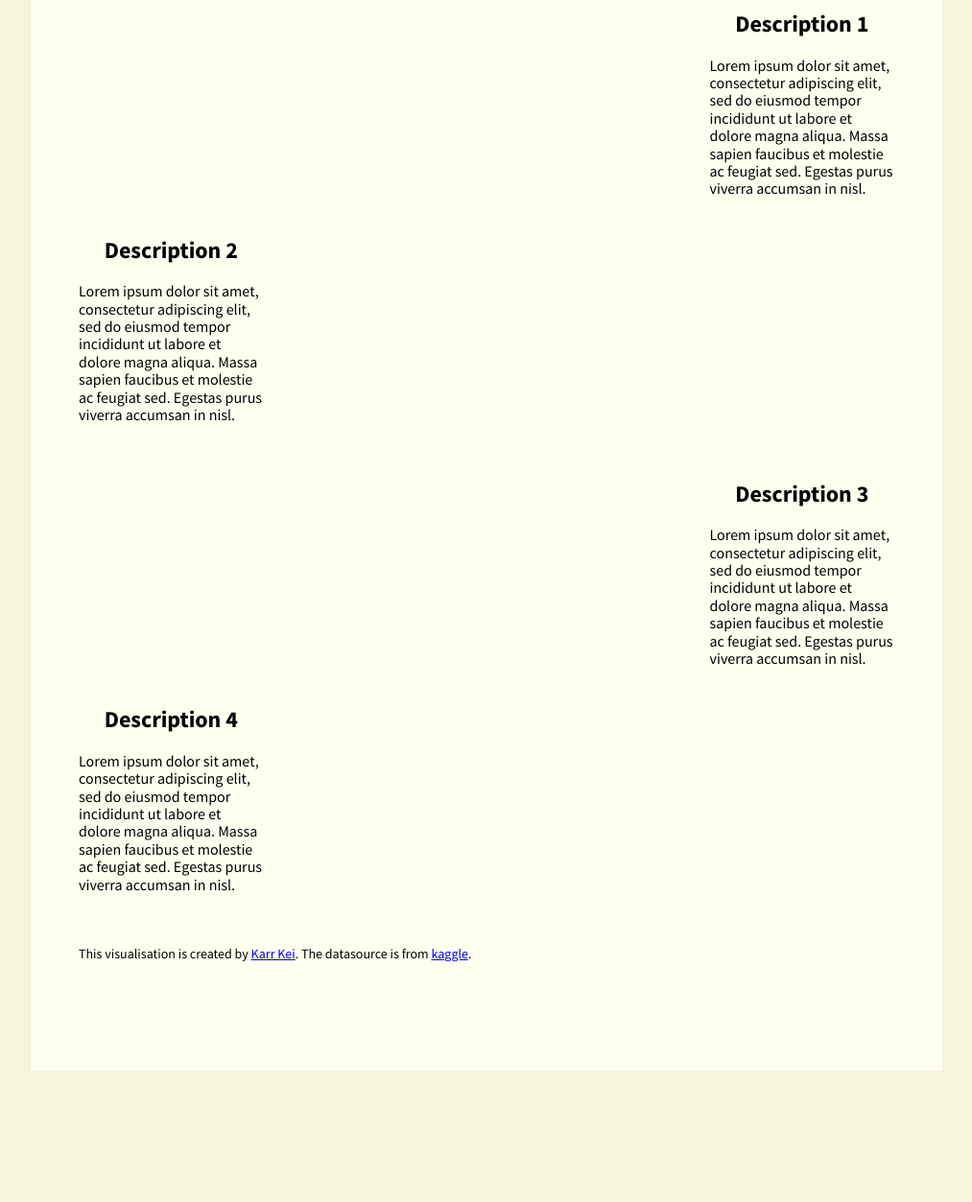
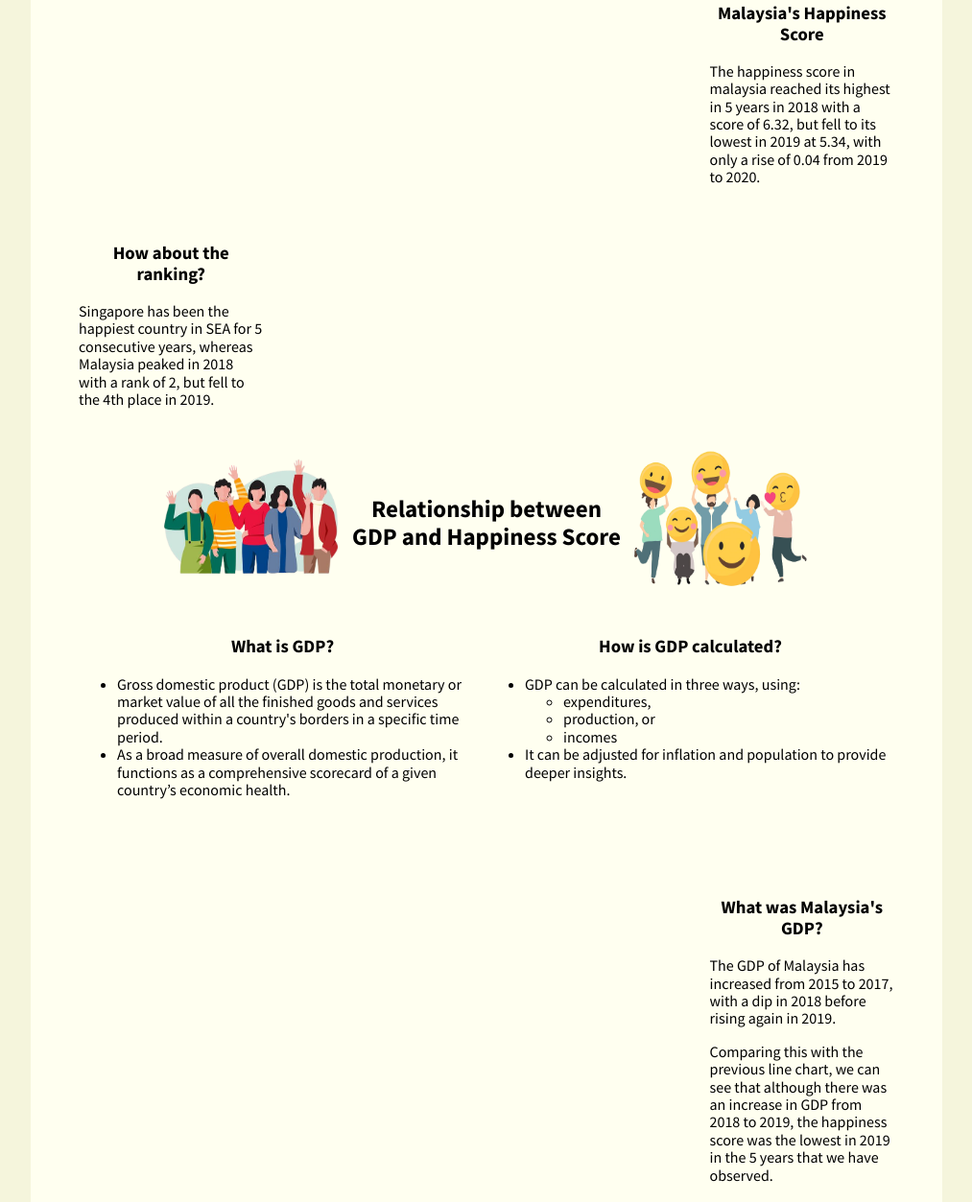
Before and after one commit to karrkei/FIT3179, a plain HTML site: page index.html in a window 1280 px wide. Shown: the part 717-1970 px from the top of the page at 96% size, without its empty margins (133-1146 px from the left). Before the commit the page ends 1833 px from the top, so only its background shows below. Drawn offline with nearby package versions, Linux system fonts and the light colour scheme; a script that the page names is missing.

Commit message:
new commit

```diff
--- a/index.html
+++ b/index.html
@@ -24,7 +24,13 @@
       text-align: center;
     }
     h2{
-      font-size: 18;
+      font-size: 25px;
+      text-align: center;
+      margin-top: 50px;
+    }
+
+    h3{
+
       text-align: center;
     }
 
@@ -100,18 +106,17 @@
    <!-- WORLD HAPPINESS REPORT DESC -->
    <div class="pure-g">
     <div class="pure-u-1-2">
-      <h2>What is the World Happiness Report?</h2>
+      <h3>What is the World Happiness Report?</h3>
       <ul>
         <li>The World Happiness Report is an annual publication of the United Nations.</li>
         <li>It contains articles, and rankings of national happiness based on respondent ratings of their own lives which the report also correlates with various life factors.</li>
       </ul>
     </div>
     <div class="pure-u-1-2">
-      <h2>How was the score calculated?</h2>
+      <h3>How was the score calculated?</h3>
       <ul>
         <li>The rankings of national happiness are based on a Cantril ladder survey. </li>
         <li>Nationally representative samples of respondents are asked to think of a ladder, with the best possible life for them being a 10, and the worst possible life being a 0. They are then asked to rate their own current lives on that 0 to 10 scale.</li>
-        <li>The report correlates the results with various life factors. </li>
       </ul>
     </div>
   </div>
@@ -157,7 +162,7 @@
         <p>Taiwan has been ranked the happiest country in East and South East Asia with a ranking of 25 out of 153 countries.</p>
       </div>
       <div class="pure-u-1-4">
-        <img src="https://karrkei.github.io/FIT3179/data/taiwan.png" width ="200" height ="150"alt="Flowers in Chania">
+        <img src="https://karrkei.github.io/FIT3179/data/taiwan2.png" width ="200" height ="150"alt="Flowers in Chania">
       </div>
 
     </div>
@@ -172,8 +177,8 @@
       </div>
       <div class="pure-u-1-4">
         <div class="description description-right">
-          <h2>Description 1</h2>
-          <p>Lorem ipsum dolor sit amet, consectetur adipiscing elit, sed do eiusmod tempor incididunt ut labore et dolore magna aliqua. Massa sapien faucibus et molestie ac feugiat sed. Egestas purus viverra accumsan in nisl.</p>
+          <h3>Malaysia's Happiness Score</h3>
+          <p>The happiness score in malaysia reached its highest in 5 years in 2018 with a score of 6.32, but fell to its lowest in 2019 at 5.34, with only a rise of 0.04 from 2019 to 2020. </p>
         </div>
       </div>
 
@@ -186,8 +191,8 @@
     <div class="pure-g">
       <div class="pure-u-1-4">
         <div class="description description-left">
-          <h2>Description 2</h2>
-          <p>Lorem ipsum dolor sit amet, consectetur adipiscing elit, sed do eiusmod tempor incididunt ut labore et dolore magna aliqua. Massa sapien faucibus et molestie ac feugiat sed. Egestas purus viverra accumsan in nisl.</p>
+          <h3>How about the ranking?</h3>
+          <p>Singapore has been the happiest country in SEA for 5 consecutive years, whereas Malaysia peaked in 2018 with a rank of 2, but fell to the 4th place in 2019.</p>
         </div>
       </div>
       <div class="pure-u-3-4">
@@ -199,12 +204,63 @@
   </div>
   <!-- end pure grid group -->
 
+
+  <!-- HEADER -->
+  <div class="pure-g">
+    <div class="pure-u-1-3">
+      <div class="img_class_1">
+      <img src="https://karrkei.github.io/FIT3179/data/happy3.png" width ="200" height ="150"alt="Flowers in Chania">
+    </div>
+    </div>
+    <div class="pure-u-1-3">
+      <h2>Relationship between GDP and Happiness Score</h2>
+    </div>
+    <div class="pure-u-1-3">
+      <div class="img_class_2">
+      <img src="https://karrkei.github.io/FIT3179/data/happy.png" width ="200" height ="150"alt="Flowers in Chania">
+    </div>
+    </div>
+  </div>
+<!-- end pure grid group -->
+
+
+   <!-- WORLD HAPPINESS REPORT DESC -->
+   <div class="pure-g">
+
+    <div class="pure-u-1-2">
+      <h3>What is GDP?</h3>
+      <ul>
+        <li>Gross domestic product (GDP) is the total monetary or market value of all the finished goods and services produced within a country's borders in a specific time period.</li>
+        <li>As a broad measure of overall domestic production, it functions as a comprehensive scorecard of a given country’s economic health.</li>
+      </ul>
+    </div>
+    <div class="pure-u-1-2">
+      <h3>How is GDP calculated?</h3>
+      <ul>
+        <li>GDP can be calculated in three ways, using:
+          <ul>
+            <li> expenditures,</li>
+            <li> production, or</li>
+            <li> incomes</li>
+          </ul>
+        </li>
+        <li>It can be adjusted for inflation and population to provide deeper insights.</li>
+      </ul>
+    </div>
+  </div>
+<!-- end pure grid group -->
+
+
+
+
+
     <!-- WORLD GDP BUBBLE CHART VIS -->
       <div class="pure-g">
         <div class="vis_class_1">
         <div class="pure-u-1-1">
           <div id="vis4"  class="vis-container"></div>
         </div>
+      </div>
       </div>
 
       <!-- GDP LINE CHART VIS -->
@@ -214,8 +270,9 @@
       </div>
       <div class="pure-u-1-4">
         <div class="description description-right">
-          <h2>Description 3</h2>
-          <p>Lorem ipsum dolor sit amet, consectetur adipiscing elit, sed do eiusmod tempor incididunt ut labore et dolore magna aliqua. Massa sapien faucibus et molestie ac feugiat sed. Egestas purus viverra accumsan in nisl.</p>
+          <h3>What was Malaysia's GDP?</h3>
+          <p>The GDP of Malaysia has increased from 2015 to 2017, with a dip in 2018 before rising again in 2019. </p>
+          <p>Comparing this with the previous line chart, we can see that although there was an increase in GDP from 2018 to 2019, the happiness score was the lowest in 2019 in the 5 years that we have observed. </p>
         </div>
       </div>
     </div>
@@ -226,8 +283,8 @@
        <div class="pure-g">
         <div class="pure-u-1-4">
           <div class="description description-left">
-            <h2>Description 4</h2>
-            <p>Lorem ipsum dolor sit amet, consectetur adipiscing elit, sed do eiusmod tempor incididunt ut labore et dolore magna aliqua. Massa sapien faucibus et molestie ac feugiat sed. Egestas purus viverra accumsan in nisl.</p>
+            <h3>What can we observe?</h3>
+            <p>Overall, we can see that there is a positive linear relationship between the GDP and the happiness score in South East Asian countries.</p>
           </div>
         </div>
         <div class="pure-u-3-4">
```
Also changed, not shown: data/gdp.jpg (added), data/gdp.png (added), data/gdp2.jpg (added), data/gdp2.png (added), data/gdp3.png (added), data/money.png (added), 2 other files.
